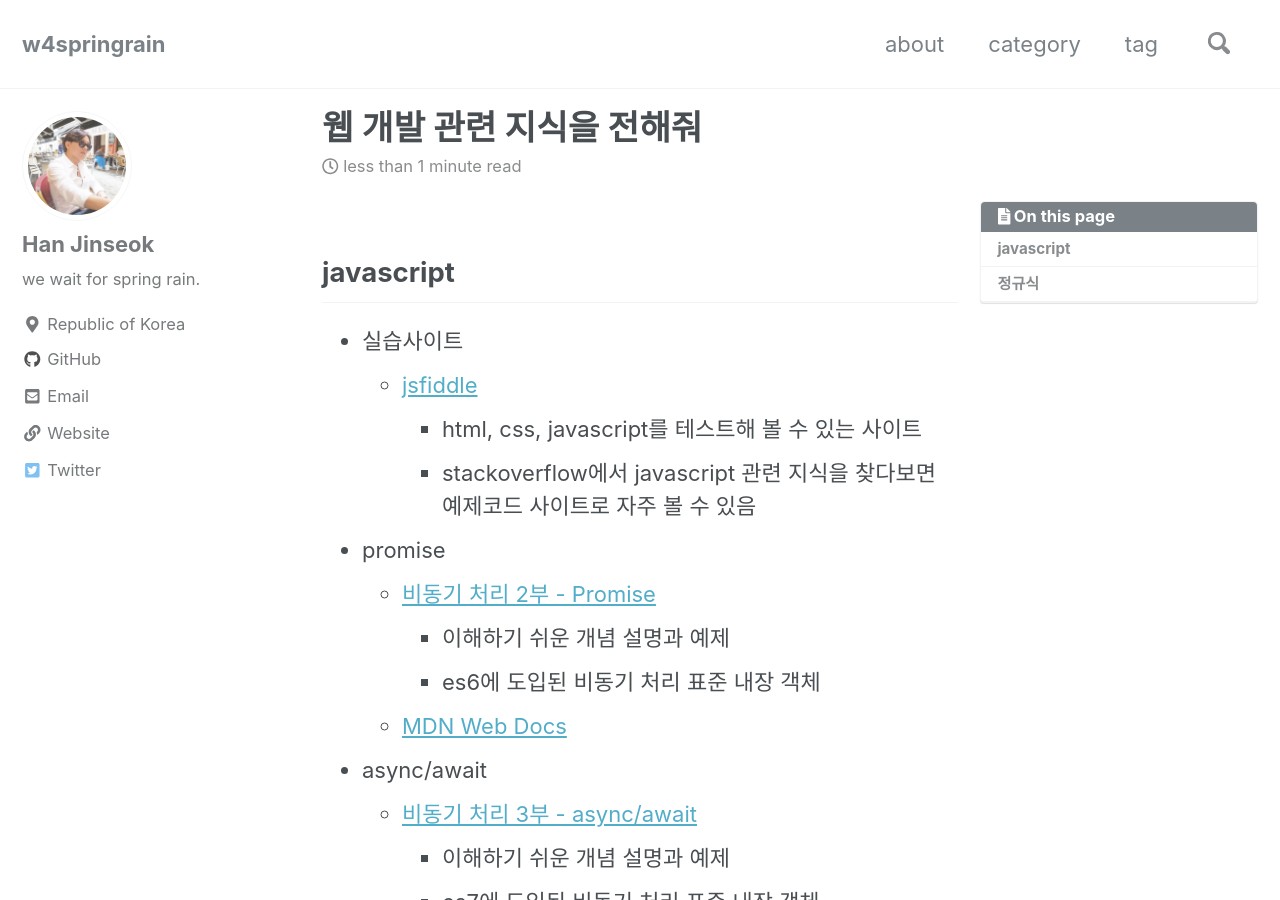
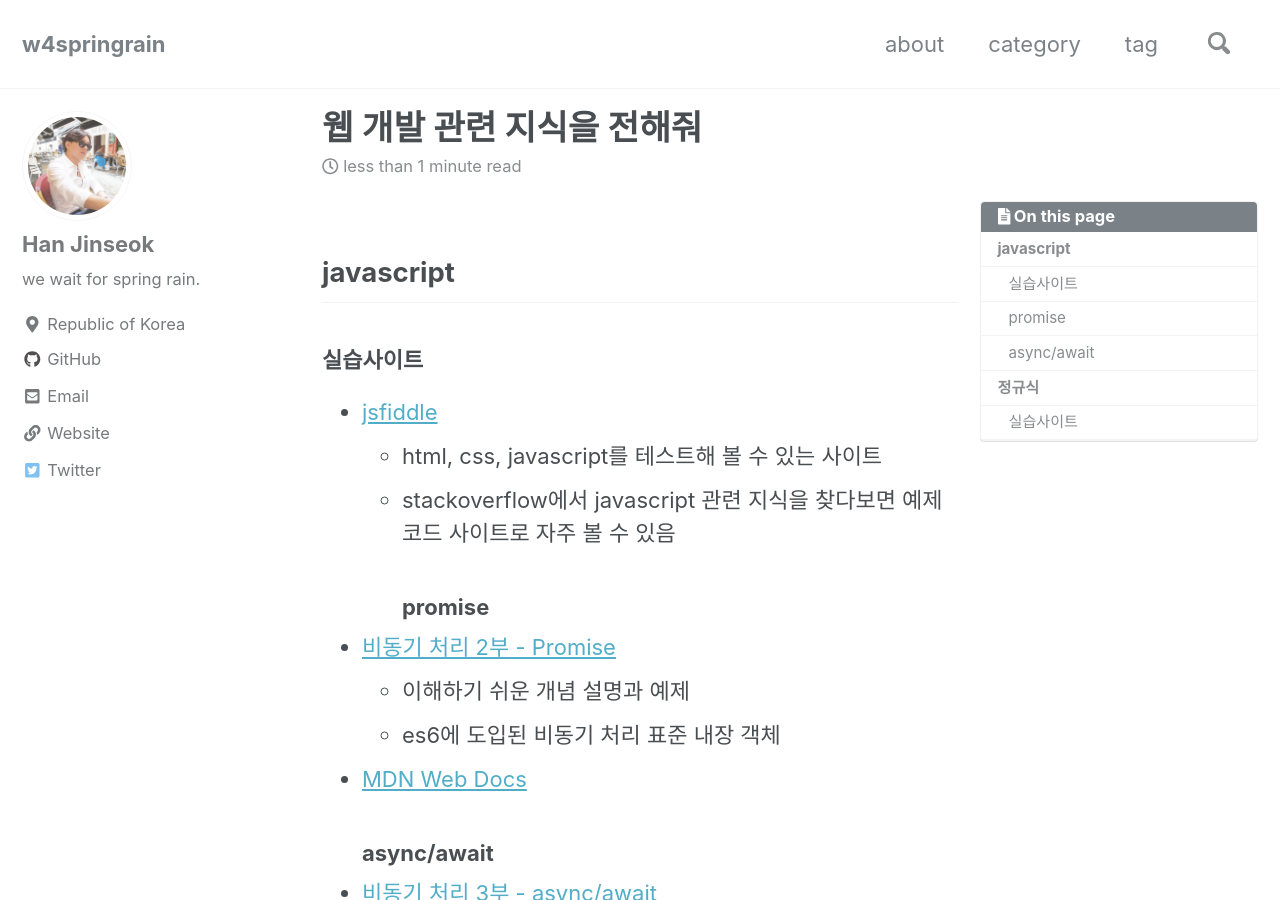
Before and after one commit to moregorenine/moregorenine.github.io, a Jekyll site: the page built from _posts/dev/2021-03-07-develop.md, in a window 1280 px wide and 900 px high. Built offline with Jekyll 4.4.1, drawn with Linux system fonts in a browser that asks for light colours; nearby versions of some CDN libraries; comment, search, counter and statistics services are not loaded; a style sheet for code colours, icons or effects is not loaded.

Commit message:
Update 2021-03-07-develop.md

```diff
--- a/_posts/dev/2021-03-07-develop.md
+++ b/_posts/dev/2021-03-07-develop.md
@@ -12,23 +12,23 @@ toc_sticky: true
 ---
 
 ## javascript
-- 실습사이트
-  - [jsfiddle](https://jsfiddle.net/)
-    - html, css, javascript를 테스트해 볼 수 있는 사이트
-    - stackoverflow에서 javascript 관련 지식을 찾다보면 예제코드 사이트로 자주 볼 수 있음
-- promise
-  - [비동기 처리 2부 - Promise](https://www.daleseo.com/js-async-promise/)
-    - 이해하기 쉬운 개념 설명과 예제
-    - es6에 도입된 비동기 처리 표준 내장 객체
-  - [MDN Web Docs](https://developer.mozilla.org/ko/docs/Web/JavaScript/Reference/Global_Objects/Promise)
-- async/await
-  - [비동기 처리 3부 - async/await](https://www.daleseo.com/js-async-async-await/)
-    - 이해하기 쉬운 개념 설명과 예제
-    - es7에 도입된 비동기 처리 표준 내장 객체
-    - 자바스크립트에서 모든 비동기 함수는 사실상 AsyncFunction 객체이다
-  - [MDN Web Docs](https://developer.mozilla.org/ko/docs/Web/JavaScript/Reference/Global_Objects/AsyncFunction)
+### 실습사이트
+- [jsfiddle](https://jsfiddle.net/)
+  - html, css, javascript를 테스트해 볼 수 있는 사이트
+  - stackoverflow에서 javascript 관련 지식을 찾다보면 예제코드 사이트로 자주 볼 수 있음
+### promise
+- [비동기 처리 2부 - Promise](https://www.daleseo.com/js-async-promise/)
+  - 이해하기 쉬운 개념 설명과 예제
+  - es6에 도입된 비동기 처리 표준 내장 객체
+- [MDN Web Docs](https://developer.mozilla.org/ko/docs/Web/JavaScript/Reference/Global_Objects/Promise)
+### async/await
+- [비동기 처리 3부 - async/await](https://www.daleseo.com/js-async-async-await/)
+  - 이해하기 쉬운 개념 설명과 예제
+  - es7에 도입된 비동기 처리 표준 내장 객체
+  - 자바스크립트에서 모든 비동기 함수는 사실상 AsyncFunction 객체이다
+- [MDN Web Docs](https://developer.mozilla.org/ko/docs/Web/JavaScript/Reference/Global_Objects/AsyncFunction)
 
 ## 정규식
-- 실습사이트
-  - [rubular](https://rubular.com/)
-    - 정규식을 간단히 테스트해 볼 수 있는 사이트
+### 실습사이트
+- [rubular](https://rubular.com/)
+  - 정규식을 간단히 테스트해 볼 수 있는 사이트
```
